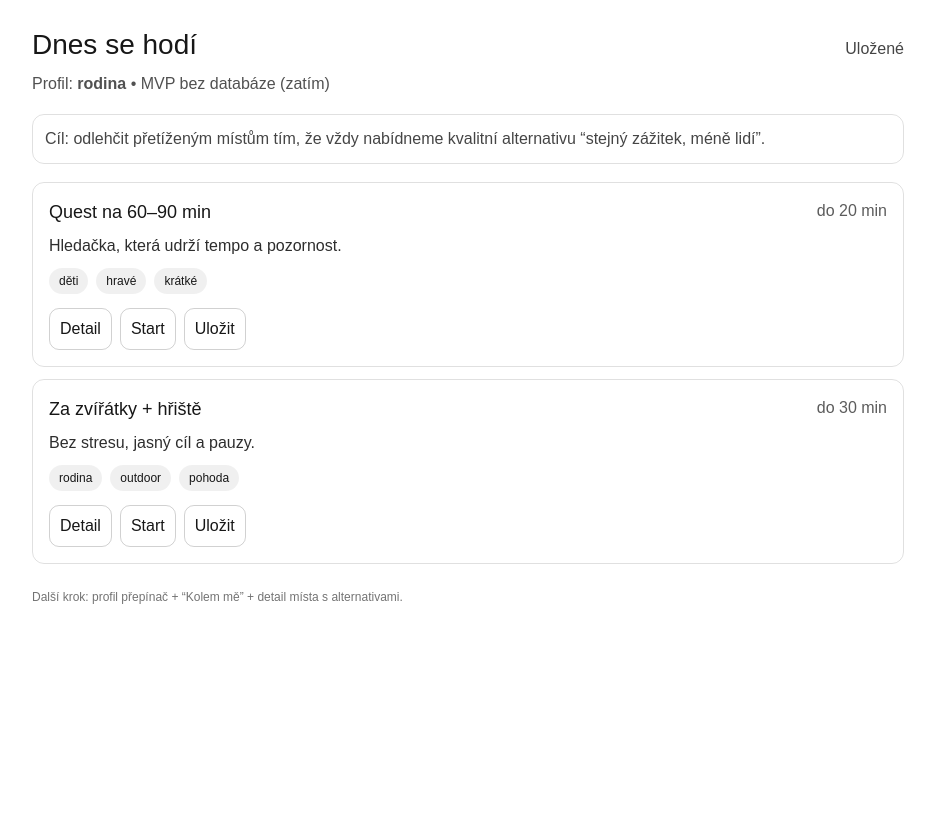
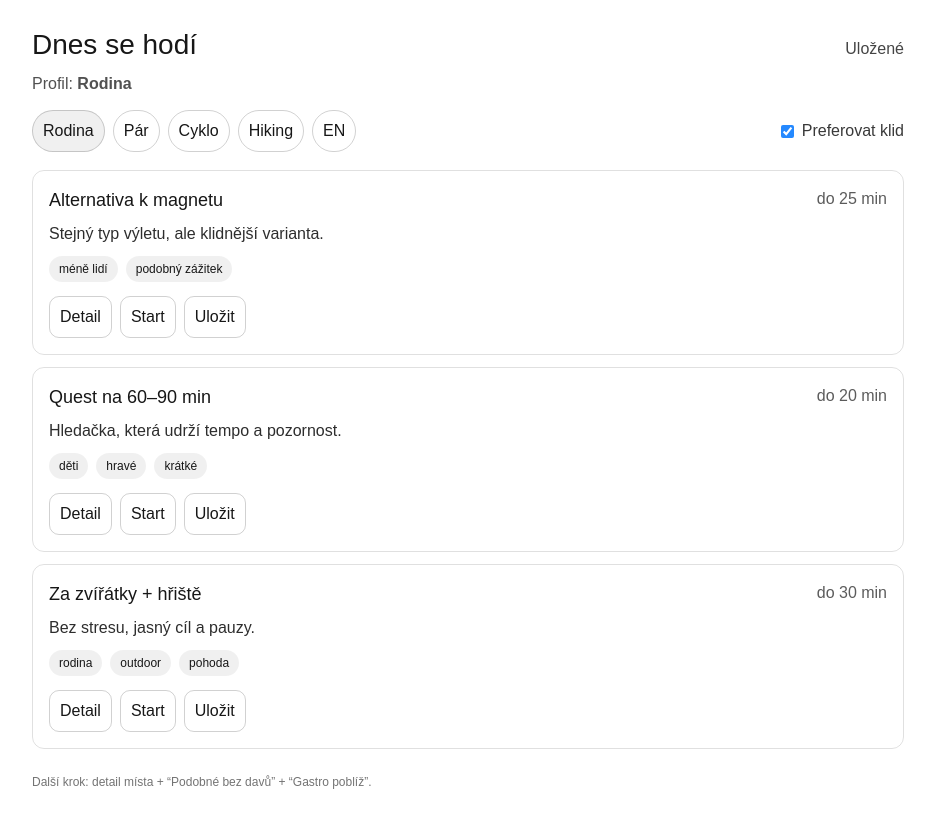
Before and after one commit to trnkapavel/berounsko-turista, a Next.js app: page / in a window 1280 px wide. Shown: the whole page, without its empty margins (172-1107 px from the left). Built offline with nearby package versions, Linux system fonts and the light colour scheme.

Commit message:
mvp: profile switch + prefer quiet

```diff
--- a/src/app/page.tsx
+++ b/src/app/page.tsx
@@ -1,31 +1,73 @@
+"use client";
+
+import { useEffect, useMemo, useState } from "react";
+
 type Profile = "rodina" | "par" | "cyklo" | "hiking" | "en";
 
-const TIPS: Record<Profile, { title: string; tags: string[]; desc: string; eta: string }[]> = {
+const LABEL: Record<Profile, string> = {
+  rodina: "Rodina",
+  par: "Pár",
+  cyklo: "Cyklo",
+  hiking: "Hiking",
+  en: "EN",
+};
+
+const TIPS: Record<
+  Profile,
+  { title: string; tags: string[]; desc: string; eta: string; kind: "klid" | "popular" | "indoor" | "family" }[]
+> = {
   rodina: [
-    { title: "Quest na 60–90 min", tags: ["děti", "hravé", "krátké"], desc: "Hledačka, která udrží tempo a pozornost.", eta: "do 20 min" },
-    { title: "Za zvířátky + hřiště", tags: ["rodina", "outdoor", "pohoda"], desc: "Bez stresu, jasný cíl a pauzy.", eta: "do 30 min" },
+    { title: "Quest na 60–90 min", tags: ["děti", "hravé", "krátké"], desc: "Hledačka, která udrží tempo a pozornost.", eta: "do 20 min", kind: "family" },
+    { title: "Za zvířátky + hřiště", tags: ["rodina", "outdoor", "pohoda"], desc: "Bez stresu, jasný cíl a pauzy.", eta: "do 30 min", kind: "family" },
+    { title: "Alternativa k magnetu", tags: ["méně lidí", "podobný zážitek"], desc: "Stejný typ výletu, ale klidnější varianta.", eta: "do 25 min", kind: "klid" },
   ],
   par: [
-    { title: "Klidná vyhlídka", tags: ["klid", "výhled", "půlden"], desc: "Míň lidí, víc atmosféry.", eta: "do 35 min" },
-    { title: "Káva + kultura", tags: ["indoor", "kavárna", "galerie"], desc: "Když chcete plán bez náhody.", eta: "v okolí" },
+    { title: "Klidná vyhlídka", tags: ["klid", "výhled", "půlden"], desc: "Míň lidí, víc atmosféry.", eta: "do 35 min", kind: "klid" },
+    { title: "Káva + kultura", tags: ["indoor", "kavárna", "galerie"], desc: "Když chcete plán bez náhody.", eta: "v okolí", kind: "indoor" },
+    { title: "Romantická procházka", tags: ["pohoda", "fotogenické"], desc: "Krátká trasa s dobrým dojezdem na večeři.", eta: "do 20 min", kind: "popular" },
   ],
   cyklo: [
-    { title: "Okruh na kole", tags: ["kolo", "střední", "výhled"], desc: "Plynulá trasa s jedním silným highlightem.", eta: "start poblíž" },
-    { title: "Naučná stezka po cestě", tags: ["kolo", "lehké", "zastávky"], desc: "Ideální jako doplněk k delší trase.", eta: "do 15 min" },
+    { title: "Okruh na kole", tags: ["kolo", "střední", "výhled"], desc: "Plynulá trasa s jedním silným highlightem.", eta: "start poblíž", kind: "popular" },
+    { title: "Naučná stezka po cestě", tags: ["kolo", "lehké", "zastávky"], desc: "Ideální jako doplněk k delší trase.", eta: "do 15 min", kind: "klid" },
+    { title: "Klidnější šotolina", tags: ["klid", "mimo silnice"], desc: "Méně provozu, víc přírody.", eta: "do 25 min", kind: "klid" },
   ],
   hiking: [
-    { title: "Půldenní hřebenovka", tags: ["hiking", "klid", "příroda"], desc: "Trasa, kde si člověk srovná myšlenky.", eta: "do 40 min" },
-    { title: "Tiché místo mimo magnety", tags: ["méně známé", "klid", "les"], desc: "Alternativa k přetíženým ikonám.", eta: "do 25 min" },
+    { title: "Půldenní hřebenovka", tags: ["hiking", "klid", "příroda"], desc: "Trasa, kde si člověk srovná myšlenky.", eta: "do 40 min", kind: "klid" },
+    { title: "Tiché místo mimo magnety", tags: ["méně známé", "les"], desc: "Alternativa k přetíženým ikonám.", eta: "do 25 min", kind: "klid" },
+    { title: "Výhledový bod", tags: ["výhled", "outdoor"], desc: "Když chceš jeden silný moment a pak domů.", eta: "do 30 min", kind: "popular" },
   ],
   en: [
-    { title: "Easy walk with a viewpoint", tags: ["easy", "view", "half-day"], desc: "Simple plan, low friction.", eta: "up to 35 min" },
-    { title: "Rainy day indoor pick", tags: ["indoor", "museum", "cafe"], desc: "Good even when weather turns.", eta: "nearby" },
+    { title: "Easy walk with a viewpoint", tags: ["easy", "view", "half-day"], desc: "Simple plan, low friction.", eta: "up to 35 min", kind: "popular" },
+    { title: "Rainy day indoor pick", tags: ["indoor", "museum", "cafe"], desc: "Good even when weather turns.", eta: "nearby", kind: "indoor" },
+    { title: "Quieter alternative", tags: ["less crowded", "similar vibe"], desc: "Same experience, fewer people.", eta: "up to 25 min", kind: "klid" },
   ],
 };
 
 export default function Home() {
-  const profile: Profile = "rodina"; // zatím natvrdo, příště uděláme přepínač + localStorage
-  const tips = TIPS[profile];
+  const [profile, setProfile] = useState<Profile>("rodina");
+  const [preferQuiet, setPreferQuiet] = useState(true);
+
+  useEffect(() => {
+    const saved = localStorage.getItem("bt_profile") as Profile | null;
+    const quiet = localStorage.getItem("bt_quiet");
+    if (saved) setProfile(saved);
+    if (quiet !== null) setPreferQuiet(quiet === "1");
+  }, []);
+
+  useEffect(() => {
+    localStorage.setItem("bt_profile", profile);
+  }, [profile]);
+
+  useEffect(() => {
+    localStorage.setItem("bt_quiet", preferQuiet ? "1" : "0");
+  }, [preferQuiet]);
+
+  const tips = useMemo(() => {
+    const list = [...TIPS[profile]];
+    if (!preferQuiet) return list;
+    // jednoduché “rozptylování davů”: preferuj klidné tipy
+    return list.sort((a, b) => (a.kind === "klid" ? -1 : 1) - (b.kind === "klid" ? -1 : 1));
+  }, [profile, preferQuiet]);
 
   return (
     <main style={{ maxWidth: 920, margin: "0 auto", padding: 24 }}>
@@ -33,16 +75,32 @@ export default function Home() {
         <div>
           <h1 style={{ fontSize: 28, margin: 0 }}>Dnes se hodí</h1>
           <p style={{ opacity: 0.75, marginTop: 6 }}>
-            Profil: <b>{profile}</b> • MVP bez databáze (zatím)
+            Profil: <b>{LABEL[profile]}</b>
           </p>
         </div>
         <a href="#" style={{ opacity: 0.8 }}>Uložené</a>
       </header>
 
-      <section style={{ marginTop: 18, padding: 12, border: "1px solid rgba(0,0,0,.12)", borderRadius: 12 }}>
-        <p style={{ margin: 0, opacity: 0.8 }}>
-          Cíl: odlehčit přetíženým místům tím, že vždy nabídneme kvalitní alternativu “stejný zážitek, méně lidí”.
-        </p>
+      <section style={{ marginTop: 14, display: "flex", gap: 8, flexWrap: "wrap", alignItems: "center" }}>
+        {(["rodina", "par", "cyklo", "hiking", "en"] as Profile[]).map((p) => (
+          <button
+            key={p}
+            onClick={() => setProfile(p)}
+            style={{
+              padding: "8px 10px",
+              borderRadius: 999,
+              border: "1px solid rgba(0,0,0,.18)",
+              background: p === profile ? "rgba(0,0,0,.06)" : "transparent",
+            }}
+          >
+            {LABEL[p]}
+          </button>
+        ))}
+
+        <label style={{ marginLeft: "auto", display: "flex", gap: 8, alignItems: "center", opacity: 0.85 }}>
+          <input type="checkbox" checked={preferQuiet} onChange={(e) => setPreferQuiet(e.target.checked)} />
+          Preferovat klid
+        </label>
       </section>
 
       <div style={{ display: "grid", gap: 12, marginTop: 18 }}>
@@ -71,7 +129,7 @@ export default function Home() {
       </div>
 
       <footer style={{ marginTop: 24, opacity: 0.6, fontSize: 12 }}>
-        Další krok: profil přepínač + “Kolem mě” + detail místa s alternativami.
+        Další krok: detail místa + “Podobné bez davů” + “Gastro poblíž”.
       </footer>
     </main>
   );
```
